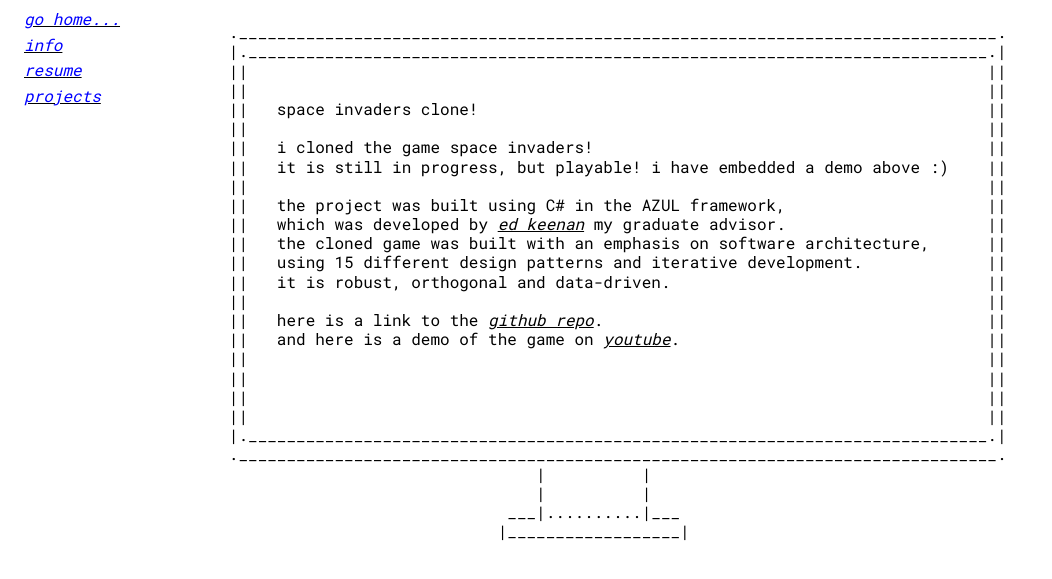
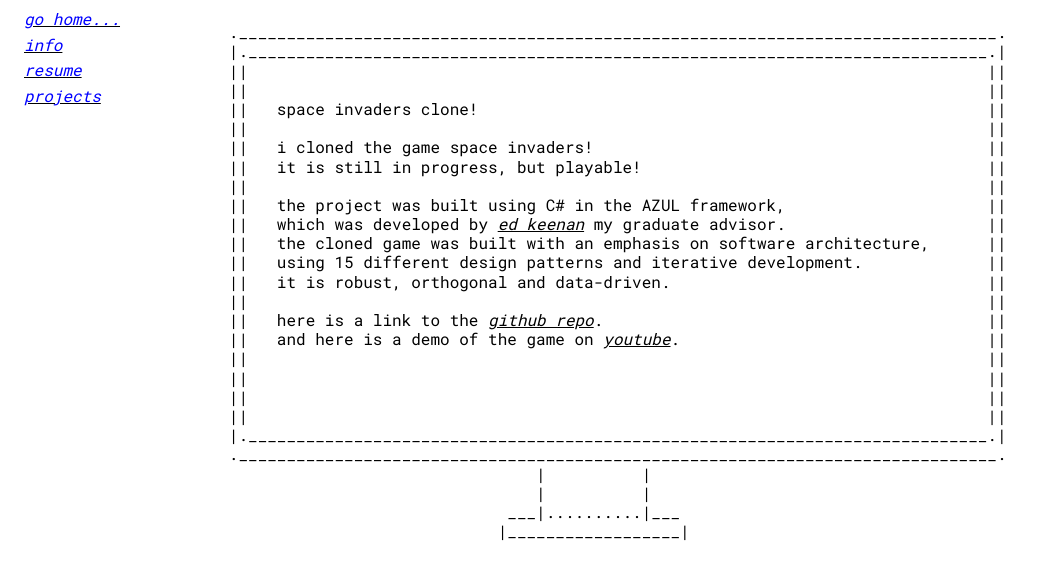
Before and after one commit to merehuman/site.2022, a website: page pages/invaders.html in a window 1280 px wide. Shown: the part 77-656 px from the top of the page, without its empty margins (0-1052 px from the left). Drawn offline with Linux system fonts and the light colour scheme.

Commit message:
invader typo

```diff
--- a/pages/invaders.html
+++ b/pages/invaders.html
@@ -45,7 +45,7 @@
         ||   space invaders clone!                                                     ||
         ||                                                                             ||
         ||   i cloned the game space invaders!                                         ||
-        ||   it is still in progress, but playable! i have embedded a demo above :)    ||
+        ||   it is still in progress, but playable!                                    ||
         ||                                                                             ||
         ||   the project was built using C# in the AZUL framework,                     ||
         ||   which was developed by <a href="https://www.cdm.depaul.edu/Faculty-and-Staff/Pages/faculty-info.aspx?fid=562">ed keenan</a> my graduate advisor.                     ||
```
Also changed, not shown: README.md.
